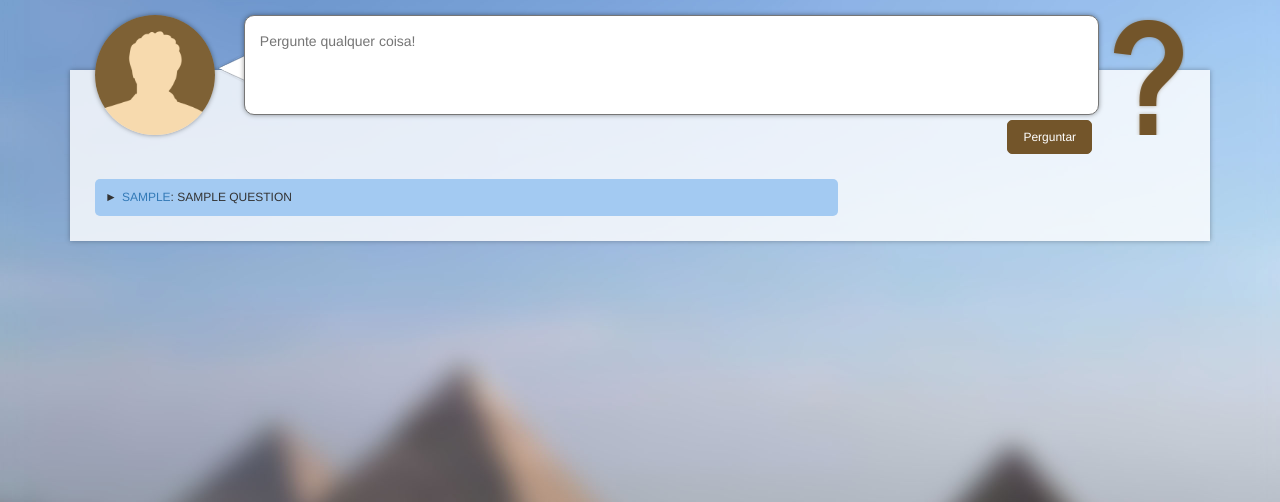
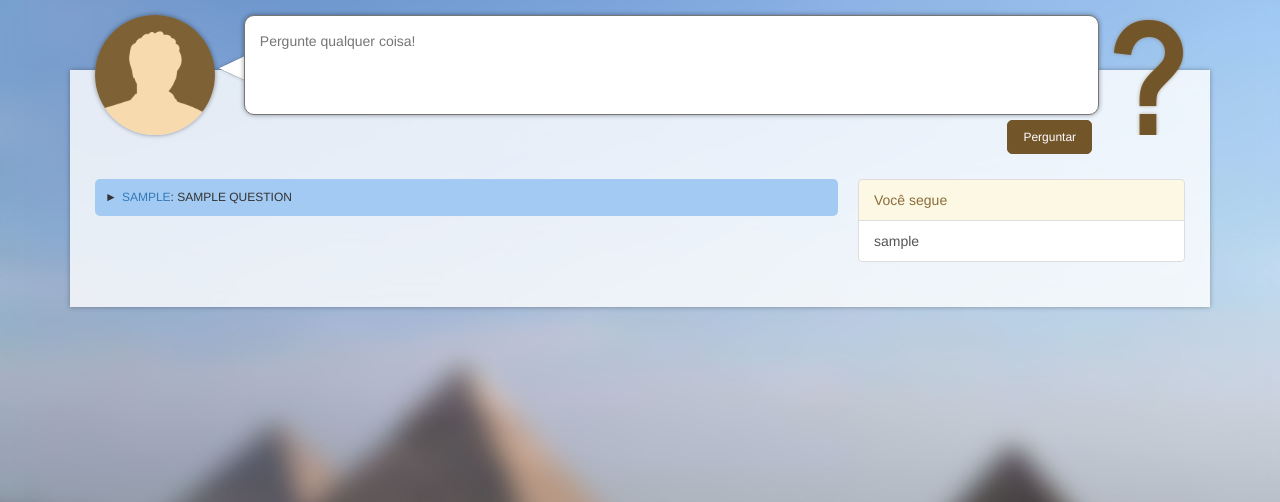
Before and after one commit to lbenedette/Esfinge, a Flask app: page /timeline in a window 1280 px wide. Shown: the part 62-564 px from the top of the page. Run offline with Flask 2, Linux system fonts and the light colour scheme; a user stored in the database is signed in; tables that the repository leaves empty hold one stand-in row (values such as "Sample post"); some libraries are stand-ins or nearby versions.

Commit message:
Added follow list to timeline

```diff
--- a/app/templates/timeline.html
+++ b/app/templates/timeline.html
@@ -39,6 +39,13 @@
                 </div>
             {% endfor %}
         </div>
-        <!-- TODO: List of followers in timeline -->
+        <div class="list-group follow-list">
+            <span class="list-group-item list-group-item-warning">
+                Você segue
+            </span>
+            {% for follow in current_user.follows %}
+                <a class="list-group-item" href="{{ url_for('profile_page', profile_id=follow.follow.id) }}">{{ follow.follow.username }}</a>
+            {% endfor %}
+        </div>
     </div>
 {% endblock %}
```
